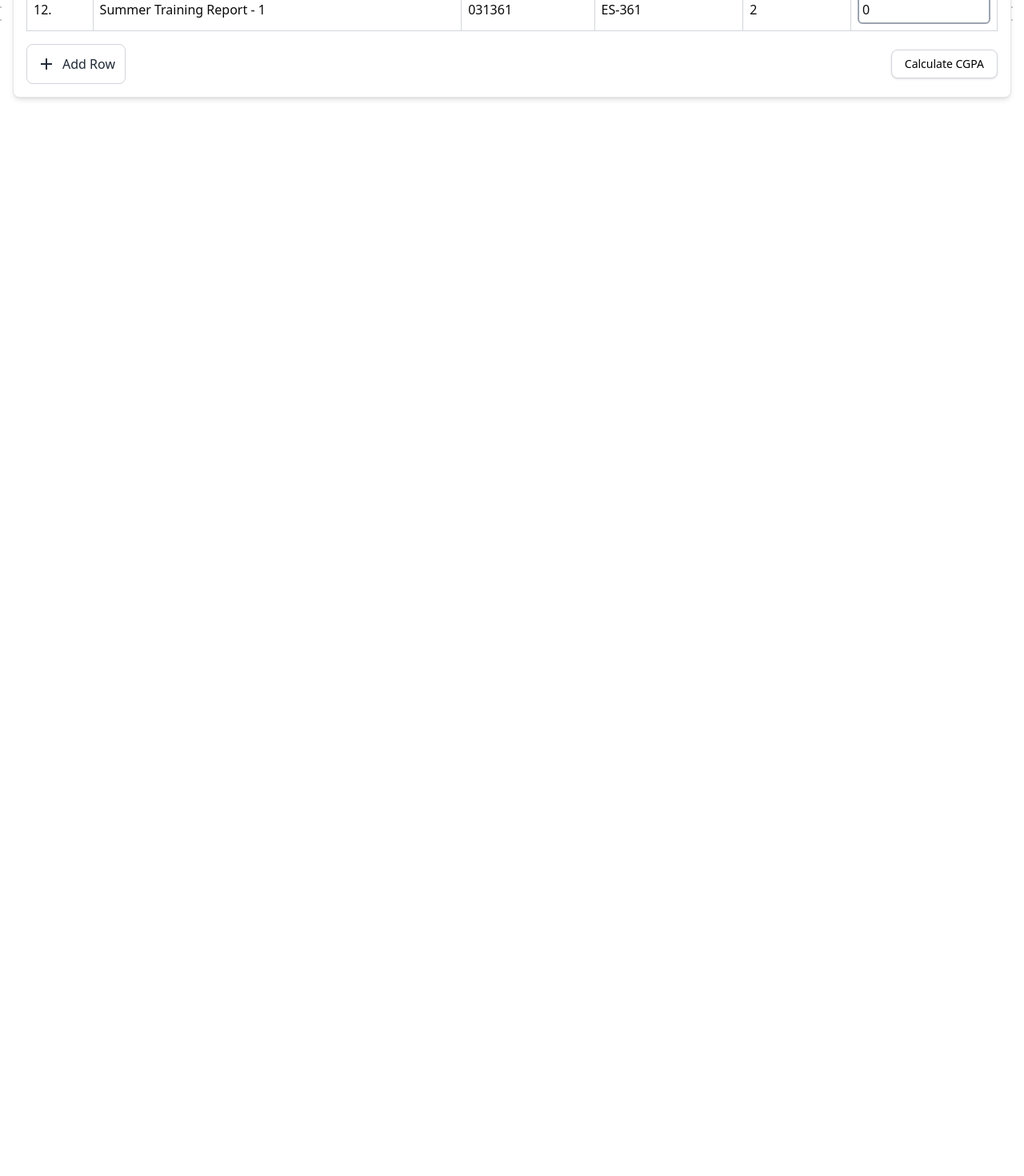
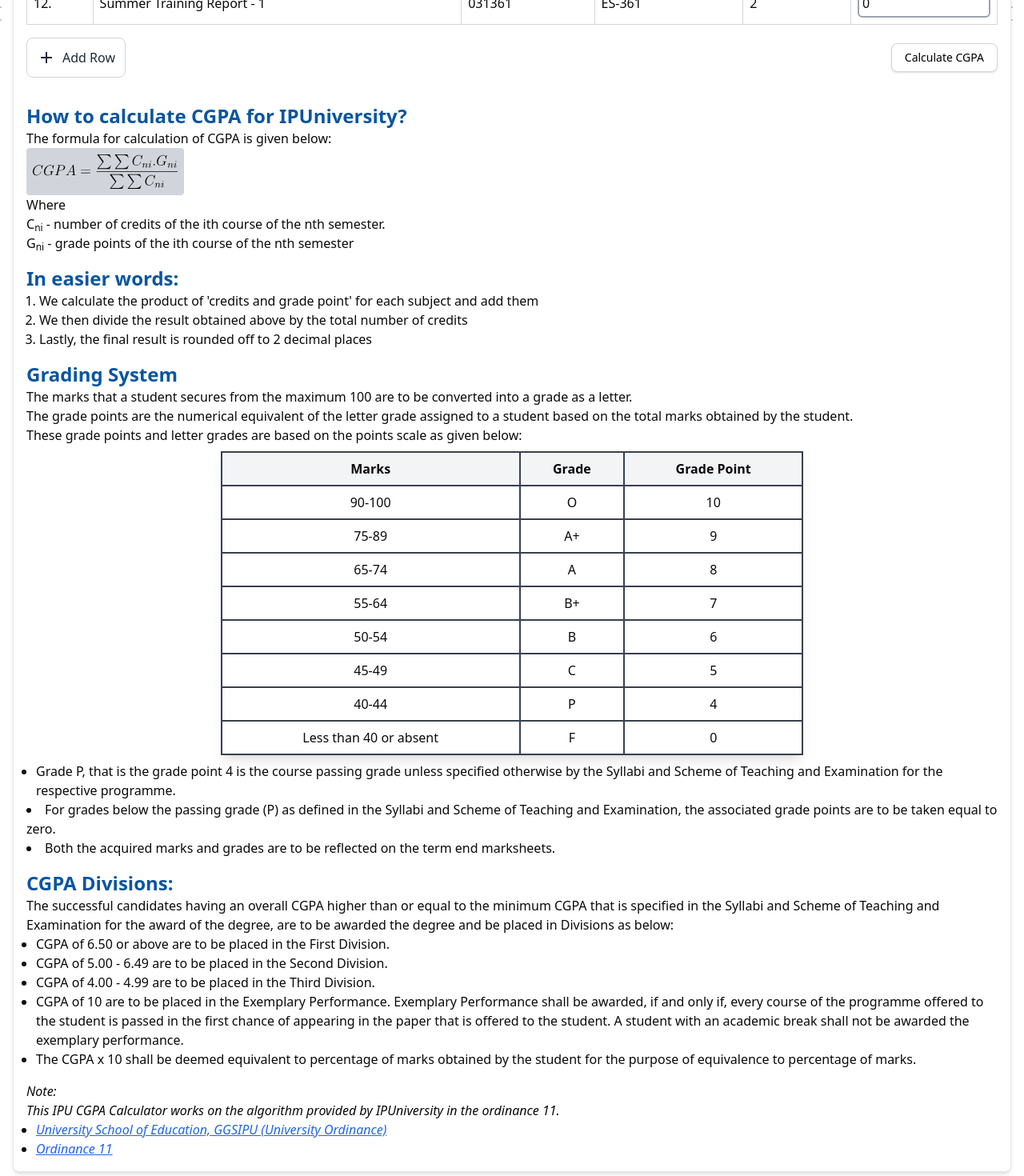
Before and after one commit to Tanaykmr/cgpa-calculator, a React (Vite) app: page / in a window 1280 px wide. Shown: the part 760-2230 px from the top of the page at 80% size. Before the commit the page ends 898 px from the top, so only its background shows below. Built offline with nearby package versions, Linux system fonts and the light colour scheme.

Commit message:
feat: added info section

```diff
--- a/src/appComponents/cgpaCalc.tsx
+++ b/src/appComponents/cgpaCalc.tsx
@@ -2,90 +2,8 @@
 import { useState, FormEvent } from 'react';
 import AddIcon from '@mui/icons-material/Add';
 import { ConfettiButton } from '@/components/ui/confetti';
-
-interface subjectInterface {
-	subjectName: string;
-	subjectCode: string;
-	paperId: string;
-	credits: number;
-	// marks: number;  TODO: do we need this?
-	// TODO: add lab type here to render theory and labs separately
-}
-
-const subjectsData: subjectInterface[] = [
-	{
-		subjectName: 'Economics for Engineers',
-		subjectCode: 'HS-301',
-		paperId: '031301',
-		credits: 2,
-	},
-	{
-		subjectName: 'Compiler Design',
-		subjectCode: 'CIC-303',
-		paperId: '031303',
-		credits: 3,
-	},
-	{
-		subjectName: 'Operating Systems',
-		subjectCode: 'CIC-305',
-		paperId: '031305',
-		credits: 4,
-	},
-	{
-		subjectName: 'Computer Networks',
-		subjectCode: 'CIC-307',
-		paperId: '031307',
-		credits: 4,
-	},
-	{
-		subjectName: 'Software Engineering',
-		subjectCode: 'CIC-309',
-		paperId: '031309',
-		credits: 3,
-	},
-	{
-		subjectName: 'Design and Analysis of Algorithm',
-		subjectCode: 'CIC-311',
-		paperId: '031311',
-		credits: 4,
-	},
-	{
-		subjectName: 'Compiler Design Lab',
-		subjectCode: 'CIC-351',
-		paperId: '031351',
-		credits: 2,
-	},
-	{
-		subjectName: 'Operating Systems Lab',
-		subjectCode: 'CIC-353',
-		paperId: '031353',
-		credits: 2,
-	},
-	{
-		subjectName: 'Computer Networks Lab',
-		subjectCode: 'CIC-355',
-		paperId: '031355',
-		credits: 2,
-	},
-	{
-		subjectName: 'Software Engineering Lab',
-		subjectCode: 'CIC-357',
-		paperId: '031357',
-		credits: 2,
-	},
-	{
-		subjectName: 'Design and Analysis of Algorithm Lab',
-		subjectCode: 'CIC-359',
-		paperId: '031359',
-		credits: 2,
-	},
-	{
-		subjectName: 'Summer Training Report - 1',
-		subjectCode: 'ES-361',
-		paperId: '031361',
-		credits: 2,
-	},
-];
+import { subjectsData } from '@/subjectData/subjectData';
+import eqn from '../../public/eqn.svg';
 
 // Generate initial data
 const initialData = subjectsData.map((subject) => ({
@@ -98,7 +16,16 @@ const initialData = subjectsData.map((subject) => ({
 	marks: 0,
 }));
 
-console.log('The initial data is: ' + JSON.stringify(initialData));
+const marksData = [
+	{ marksRange: '90-100', grade: 'O', gradePoint: 10 },
+	{ marksRange: '75-89', grade: 'A+', gradePoint: 9 },
+	{ marksRange: '65-74', grade: 'A', gradePoint: 8 },
+	{ marksRange: '55-64', grade: 'B+', gradePoint: 7 },
+	{ marksRange: '50-54', grade: 'B', gradePoint: 6 },
+	{ marksRange: '45-49', grade: 'C', gradePoint: 5 },
+	{ marksRange: '40-44', grade: 'P', gradePoint: 4 },
+	{ marksRange: 'Less than 40 or absent', grade: 'F', gradePoint: 0 },
+];
 
 export default function CGPACalculator() {
 	const [data, setData] = useState(initialData);
@@ -106,9 +33,6 @@ export default function CGPACalculator() {
 
 	const handleInputChange = (index: number, field: string, value: number): void => {
 		const newData = [...data];
-		// if (field === "credits" || field === "marks") {
-		// 	value = Number(value); // Converts string to number
-		// }
 		newData[index] = { ...newData[index], [field]: value };
 		setData(newData);
 	};
@@ -140,14 +64,8 @@ export default function CGPACalculator() {
 
 		data.forEach((row) => {
 			const credits = row.credits;
-			console.log('typeof credits: ' + typeof credits);
-			console.log('typeof credit2: ' + typeof row.credits);
 			const marks = row.marks;
-			console.log('typeof marks: ' + typeof marks);
-			// if (!isNaN(credits) && !isNaN(marks)) {
-			console.log('adding ' + credits + ' credits');
 			totalCredits += credits;
-			console.log('The tc are: ' + totalCredits);
 			// Simple grade point calculation (adjust as needed)
 			const gradePoint =
 				marks >= 90
@@ -164,27 +82,18 @@ export default function CGPACalculator() {
 										? 5
 										: 0;
 			totalGradePoints += credits * gradePoint;
-			console.log('The credits are: ' + credits);
-			console.log('The total credits are: ' + totalCredits);
-			console.log('The marks are: ' + marks);
-			console.log('The total grade points are: ' + totalGradePoints);
-			// }
 		});
-		console.log('--------------------------');
-		console.log('The total grade points are: ' + totalGradePoints);
-		console.log('The total credits are: ' + totalCredits);
 		const calculatedCGPA = totalGradePoints / totalCredits;
-		console.log('The calculated CGPA is: ' + calculatedCGPA);
 		setCGPA(isNaN(calculatedCGPA) ? null : parseFloat(calculatedCGPA.toFixed(3)));
 
 		scrollToBottom();
 	};
 
 	return (
-		<div className="container mx-auto rounded-lg border bg-white p-4 shadow-md">
-			<h1 className="mb-4 text-2xl font-bold">CGPA Calculator*</h1>
-			<div className="mb-4">* Only valid for 5th sem IT students</div>
-			<form onSubmit={calculateCGPA}>
+		<div className="container mx-auto flex flex-col gap-2 rounded-lg border bg-white p-4 shadow-md">
+			<h1 className="text-2xl font-bold text-[#041E54]">CGPA Calculator*</h1>
+			<div className="mb-2">* Only valid for 5th sem CSE and IT students</div>
+			<form onSubmit={calculateCGPA} className="mb-2">
 				<div className="overflow-x-auto">
 					<table className="w-full border-collapse border border-gray-300">
 						<thead>
@@ -209,13 +118,9 @@ export default function CGPACalculator() {
 											required
 											type="number"
 											value={row.credits}
-											onChange={(e) => {
-												handleInputChange(index, 'credits', parseInt(e.target.value));
-												console.log(
-													'The typeof credits in handleInputChange are: ' +
-														typeof row.credits,
-												);
-											}}
+											onChange={(e) =>
+												handleInputChange(index, 'credits', parseInt(e.target.value))
+											}
 											min="1"
 											max="5"
 											className="hover: w-full rounded-md border-gray-400 p-1 hover:border-2" // todo: maybe add touch interactions here and in marks??
@@ -227,12 +132,9 @@ export default function CGPACalculator() {
 											required
 											type="number"
 											value={row.marks}
-											onChange={(e) => {
-												handleInputChange(index, 'marks', parseInt(e.target.value));
-												console.log(
-													'The typeof marks in handleInputChange are: ' + typeof row.marks,
-												);
-											}}
+											onChange={(e) =>
+												handleInputChange(index, 'marks', parseInt(e.target.value))
+											}
 											min="0"
 											max="100"
 											className="w-full rounded-md border-2 border-gray-400 p-1"
@@ -248,7 +150,6 @@ export default function CGPACalculator() {
 					<button
 						type="button"
 						onClick={addNewRow}
-						// className="flex items-center rounded-lg border border-gray-300 p-2 transition-transform active:translate-y-0.5 active:shadow"
 						className="flex items-center rounded-lg border border-gray-300 bg-white p-3 text-gray-800 transition-all duration-300 hover:-translate-y-0.5 hover:bg-gray-100 hover:shadow active:translate-y-0.5 active:bg-gray-200"
 					>
 						<AddIcon className="mr-2 h-4 w-4" />
@@ -274,6 +175,121 @@ export default function CGPACalculator() {
 					<p className="text-xl font-bold">Your CGPA: {cgpa}</p>
 				</div>
 			)}
+			<div className="info-div mt-4 flex flex-col gap-4">
+				<div>
+					<h2 className="text-2xl font-bold text-[#0955A0]">How to calculate CGPA for IPUniversity?</h2>
+					<div>The formula for calculation of CGPA is given below:</div>
+					<div>
+						<img src={eqn} alt="CGPA Formula" className="rounded-sm bg-gray-300 p-2" />
+						Where <br /> C<sub>ni</sub> - number of credits of the ith course of the nth semester. <br />G
+						<sub>ni</sub> - grade points of the ith course of the nth semester
+					</div>
+				</div>
+
+				<div>
+					<h2 className="text-2xl font-bold text-[#0955A0]">In easier words:</h2>
+					<div>
+						<ol className="ml-4 list-decimal">
+							<li>We calculate the product of 'credits and grade point' for each subject and add them</li>
+							<li>We then divide the result obtained above by the total number of credits</li>
+							<li>Lastly, the final result is rounded off to 2 decimal places</li>
+						</ol>
+					</div>
+				</div>
+				<div>
+					<h2 className="text-2xl font-bold text-[#0955A0]">Grading System</h2>
+					<p>
+						The marks that a student secures from the maximum 100 are to be converted into a grade as a
+						letter. <br />
+						The grade points are the numerical equivalent of the letter grade assigned to a student based on
+						the total marks obtained by the student. <br />
+						These grade points and letter grades are based on the points scale as given below:
+					</p>
+					<div className="my-2 flex justify-center">
+						<table className="mx-auto w-3/5 border-collapse border-2 shadow-lg">
+							<thead>
+								<tr className="bg-gray-100">
+									<th className="border-2 border-gray-700 p-2 text-center">Marks</th>
+									<th className="border-2 border-gray-700 p-2 text-center">Grade</th>
+									<th className="border-2 border-gray-700 p-2 text-center">Grade Point</th>
+								</tr>
+							</thead>
+							<tbody>
+								{marksData.map((row, index) => (
+									<tr key={index}>
+										<td className="border-2 border-gray-700 p-2 text-center">{row.marksRange}</td>
+										<td className="border-2 border-gray-700 p-2 text-center">{row.grade}</td>
+										<td className="border-2 border-gray-700 p-2 text-center">{row.gradePoint}</td>
+									</tr>
+								))}
+							</tbody>
+						</table>
+					</div>
+					<p>
+						<ul className="ml-3 list-disc">
+							<li>
+								Grade P, that is the grade point 4 is the course passing grade unless specified
+								otherwise by the Syllabi and Scheme of Teaching and Examination for the respective
+								programme.
+							</li>
+						</ul>
+						<li>
+							For grades below the passing grade (P) as defined in the Syllabi and Scheme of Teaching and
+							Examination, the associated grade points are to be taken equal to zero.
+						</li>
+						<li>Both the acquired marks and grades are to be reflected on the term end marksheets.</li>
+					</p>
+				</div>
+				<div>
+					<h2 className="text-2xl font-bold text-[#0955A0]">CGPA Divisions:</h2>
+					<p>
+						The successful candidates having an overall CGPA higher than or equal to the minimum CGPA that
+						is specified in the Syllabi and Scheme of Teaching and Examination for the award of the degree,
+						are to be awarded the degree and be placed in Divisions as below:
+						<ul className="ml-3 list-disc">
+							<li>CGPA of 6.50 or above are to be placed in the First Division.</li>
+							<li>CGPA of 5.00 - 6.49 are to be placed in the Second Division.</li>
+							<li>CGPA of 4.00 - 4.99 are to be placed in the Third Division.</li>
+							<li>
+								CGPA of 10 are to be placed in the Exemplary Performance. Exemplary Performance shall be
+								awarded, if and only if, every course of the programme offered to the student is passed
+								in the first chance of appearing in the paper that is offered to the student. A student
+								with an academic break shall not be awarded the exemplary performance.
+							</li>
+							<li>
+								The CGPA x 10 shall be deemed equivalent to percentage of marks obtained by the student
+								for the purpose of equivalence to percentage of marks.
+							</li>
+						</ul>
+					</p>
+				</div>
+				<p className="italic">
+					Note: <br />
+					This IPU CGPA Calculator works on the algorithm provided by IPUniversity in the ordinance 11. <br />
+					<ul className="ml-3 list-disc">
+						<li>
+							<a
+								href="http://ipu.ac.in/norms/Ordinance/oridancemain.htm"
+								target="_blank"
+								rel="noopener noreferrer"
+								className="text-blue-600 underline visited:text-purple-600"
+							>
+								University School of Education, GGSIPU (University Ordinance)
+							</a>
+						</li>
+						<li>
+							<a
+								href="http://ipu.ac.in/norms/Ordinance/ordinanc11020815.pdf"
+								target="_blank"
+								rel="noopener noreferrer"
+								className="text-blue-600 underline visited:text-purple-600"
+							>
+								Ordinance 11
+							</a>
+						</li>
+					</ul>
+				</p>
+			</div>
 		</div>
 	);
 }
--- /dev/null
+++ b/src/subjectData/subjectData.ts
@@ -0,0 +1,83 @@
+interface subjectInterface {
+	subjectName: string;
+	subjectCode: string;
+	paperId: string;
+	credits: number;
+	// marks: number;  TODO: do we need this?
+	// TODO: add lab type here to render theory and labs separately
+}
+
+export const subjectsData: subjectInterface[] = [
+	{
+		subjectName: 'Economics for Engineers',
+		subjectCode: 'HS-301',
+		paperId: '031301',
+		credits: 2,
+	},
+	{
+		subjectName: 'Compiler Design',
+		subjectCode: 'CIC-303',
+		paperId: '031303',
+		credits: 3,
+	},
+	{
+		subjectName: 'Operating Systems',
+		subjectCode: 'CIC-305',
+		paperId: '031305',
+		credits: 4,
+	},
+	{
+		subjectName: 'Computer Networks',
+		subjectCode: 'CIC-307',
+		paperId: '031307',
+		credits: 4,
+	},
+	{
+		subjectName: 'Software Engineering',
+		subjectCode: 'CIC-309',
+		paperId: '031309',
+		credits: 3,
+	},
+	{
+		subjectName: 'Design and Analysis of Algorithm',
+		subjectCode: 'CIC-311',
+		paperId: '031311',
+		credits: 4,
+	},
+	{
+		subjectName: 'Compiler Design Lab',
+		subjectCode: 'CIC-351',
+		paperId: '031351',
+		credits: 2,
+	},
+	{
+		subjectName: 'Operating Systems Lab',
+		subjectCode: 'CIC-353',
+		paperId: '031353',
+		credits: 2,
+	},
+	{
+		subjectName: 'Computer Networks Lab',
+		subjectCode: 'CIC-355',
+		paperId: '031355',
+		credits: 2,
+	},
+	{
+		subjectName: 'Software Engineering Lab',
+		subjectCode: 'CIC-357',
+		paperId: '031357',
+		credits: 2,
+	},
+	{
+		subjectName: 'Design and Analysis of Algorithm Lab',
+		subjectCode: 'CIC-359',
+		paperId: '031359',
+		credits: 2,
+	},
+	{
+		subjectName: 'Summer Training Report - 1',
+		subjectCode: 'ES-361',
+		paperId: '031361',
+		credits: 2,
+	},
+];
```
Also changed, not shown: public/eqn.svg (added).
